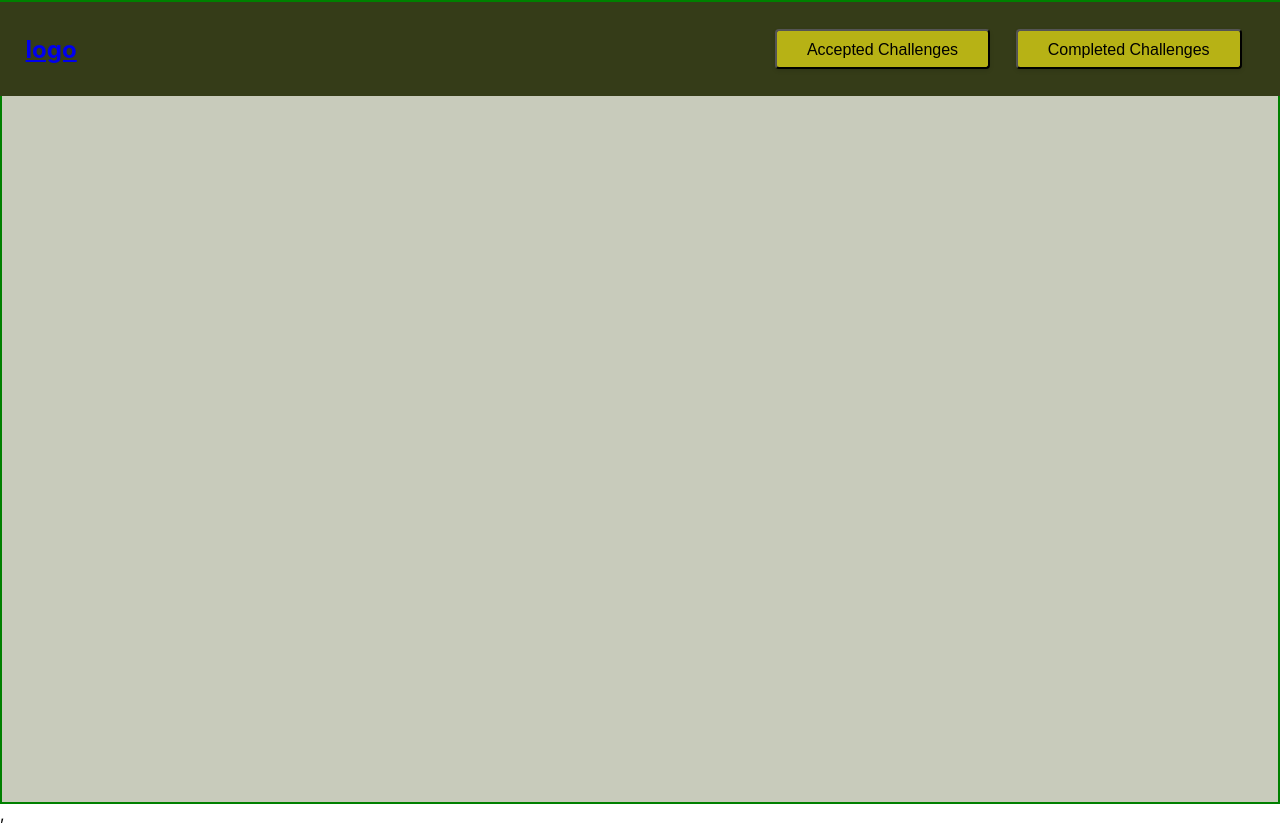
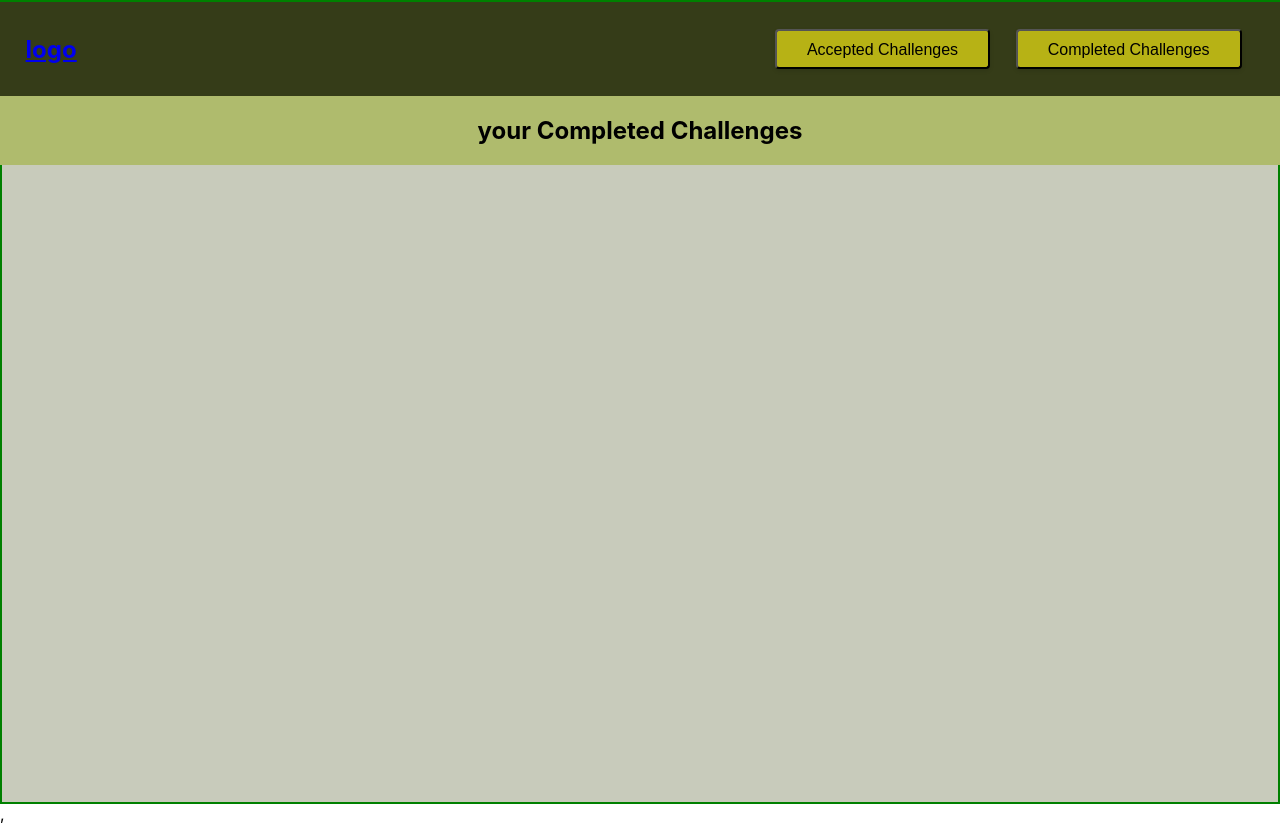
Before and after one commit to kammon10/Over-Bordom, a React (Create React App) app: page /completedIdeas in a window 1280 px wide. Built offline with nearby package versions, Linux system fonts and the light colour scheme.

Commit message:
Remove buttons from cards in completed section

```diff
--- a/src/components/App/App.js
+++ b/src/components/App/App.js
@@ -11,7 +11,7 @@ class App extends Component {
      constructor() {
           super()
           this.state = {
-               catagory: '',
+               isTrue: false,
                allIdeas: [],
                primaryIdea: '',
                acceptedChallenges: [],
@@ -24,7 +24,6 @@ class App extends Component {
      }
 
      getNewIdea = (newIdea) => {
-          console.log(newIdea)
            newIdea.type === 'all' ?
            getData()
           .then(data => this.addIdea(data)) :
@@ -74,16 +73,16 @@ class App extends Component {
                          render={() => <Form getNewIdea={this.getNewIdea}/>
                          }/>
                         { this.state.primaryIdea && <Route exact path='/'
-                         render={() => <PrimaryCard idea={this.state.primaryIdea} addIdea={this.addIdea} acceptChallenge={this.acceptChallenge} getNewIdea={this.getNewIdea}/>
+                         render={() => <PrimaryCard idea={this.state.primaryIdea} addIdea={this.addIdea} acceptChallenge={this.acceptChallenge} getNewIdea={this.getNewIdea} isTrue={this.state.isTrue}/>
                          }
                         />}
                         <Route
                         exact path='/completedIdeas'
-                        render={() => <CardBox ideas={this.state.completed}/>}
+                        render={() => <CardBox ideas={this.state.completed} type='completedChallenges' message={'your Completed Challenges'}/>}
                         />
                          <Route
                         exact path='/acceptedChallenges'
-                        render={() => <CardBox ideas={this.state.acceptedChallenges} removeIdea={this.removeIdea} completeIdea={this.completeIdea}/>}
+                        render={() => <CardBox ideas={this.state.acceptedChallenges} removeIdea={this.removeIdea} completeIdea={this.completeIdea} type={'acceptedChallenges'} message={'your Accepted Challenges'}/>}
                         />
                </main>
                </Switch>
--- a/src/components/Card/Card.js
+++ b/src/components/Card/Card.js
@@ -1,13 +1,14 @@
 import { Link } from "react-router-dom";
 
-const Card = ({ activity, type, removeIdea, completeIdea}) => {
+const Card = ({activity, type, removeIdea, completeIdea, style}) =>
+{
+     console.log(style)
      return(
           <div className='card'>
                <h2>{activity}</h2>
                <p>{type}</p>
                <div>
-                    <button onClick={() => removeIdea({activity})}>Delete</button>
-                    <button onClick={() => completeIdea({activity})}>Complete</button>
+                    { style === 'acceptedChallenges' && <><button onClick={() => removeIdea({ activity })}>Delete</button><button onClick={() => completeIdea({ activity})}>Complete</button></>}
 
                </div>
           </div>
--- a/src/components/CardBox/CardBox.css
+++ b/src/components/CardBox/CardBox.css
@@ -0,0 +1,6 @@
+.cardbox-section {
+     width: 100vw;
+     background-color: rgb(175, 187, 109);
+     display: flex;
+     justify-content: center;
+}
--- a/src/components/CardBox/CardBox.js
+++ b/src/components/CardBox/CardBox.js
@@ -1,7 +1,7 @@
 import Card from '../Card/Card'
 import './CardBox.css'
 
-const CardBox = ({ideas, removeIdea, completeIdea}) => {
+const CardBox = ({ideas, removeIdea, completeIdea, type, message}) => {
 
      const allIdeas = ideas.map(idea =>
      <Card
@@ -10,12 +10,14 @@ const CardBox = ({ideas, removeIdea, completeIdea}) => {
           type={idea.type}
           removeIdea={removeIdea}
           completeIdea={completeIdea}
+          style={type}
      />
     )
 
 
      return(
-          <section>
+          <section className='cardbox-section'>
+               <h1 className='cardbox-header'>{message}</h1>
                {allIdeas}
           </section>
      )
--- a/src/components/Form/Form.js
+++ b/src/components/Form/Form.js
@@ -19,12 +19,13 @@ class Form extends Component {
           event.preventDefault()
                const newIdea = this.state
                this.state.type && this.props.getNewIdea(newIdea)
+
      }
      render() {
 
           return(
                <form>
-                    <h1>Choose your challenge!</h1>
+                    <h1>Choose your catagory!</h1>
                     <select name='catagory' onChange={event => this.updateState(event)} required>
                          <option value=''>Choose a category</option>
                          <option value='education'>Education</option>
--- a/src/components/PrimaryCard/PrimaryCard.js
+++ b/src/components/PrimaryCard/PrimaryCard.js
@@ -1,15 +1,27 @@
-
+import React, {useState} from 'react'
 import './PrimaryCard.css'
 
-const PrimaryCard = ({idea,getNewIdea, acceptChallenge}) => {
+const PrimaryCard = ({idea,getNewIdea, acceptChallenge, isTrue}) => {
+     const [accept, setAccept] = useState(false)
+     const addChallenge = () => {
+          acceptChallenge(idea)
+          setAccept(true)
+     }
+     console.log('accept:',accept)
+     const newChallenge = () => {
+          setAccept(false)
+          getNewIdea(idea)
+
+     }
      return(
           <div className='primaryCard'>
                <h2>{idea.activity}</h2>
                <p>Participants:{idea.participants}</p>
                <p>type: {idea.type}</p>
                <div>
-                    <button onClick={() => acceptChallenge(idea)}>Accept Challenge</button>
-                    <button onClick={() => getNewIdea(idea)}>Find Another Challenge</button>
+                    {!accept && <button onClick={() => addChallenge()}>Accept Challenge</button>}
+
+                    <button onClick={() => newChallenge()}>Find Another Challenge</button>
 
                </div>
           </div>
```
